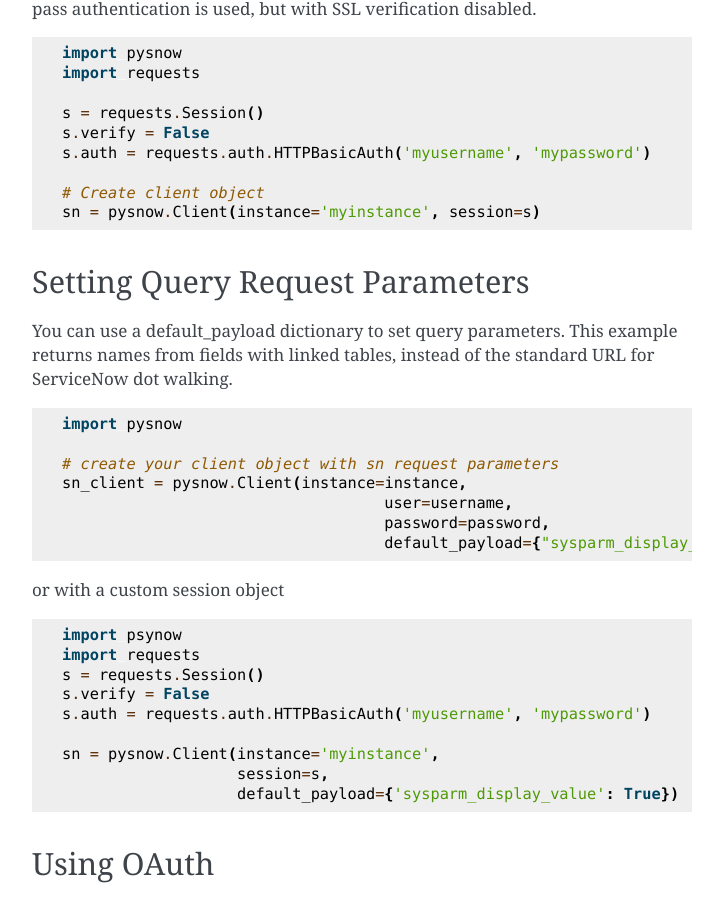
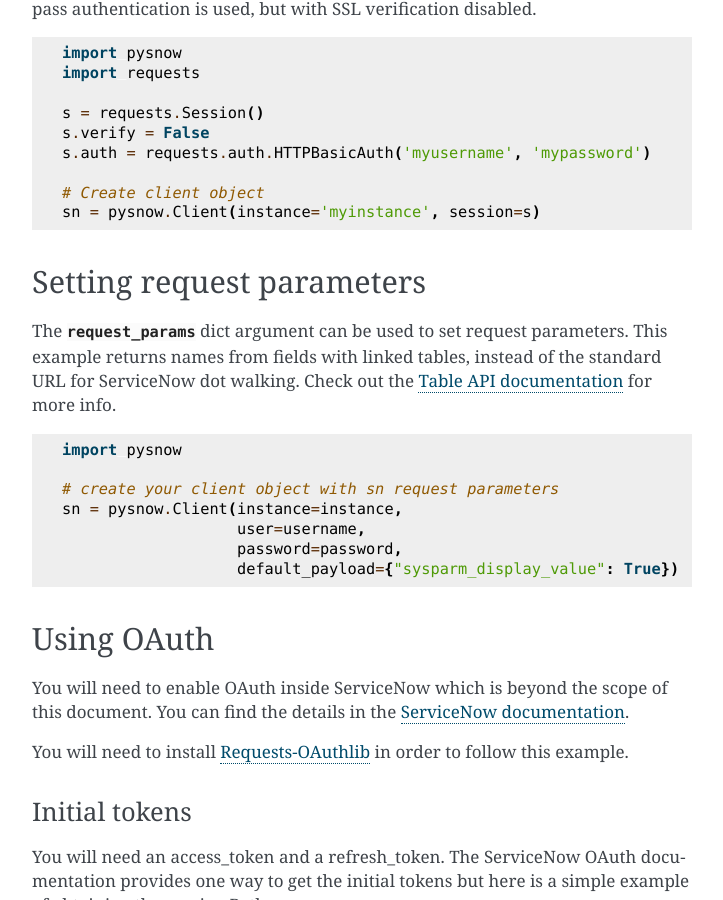
Before and after one commit to rbw/pysnow, a Sphinx documentation site: the page built from docs/usage/client.rst, in a window 1280 px wide and 900 px high, scrolled down 534 px. Shown: the whole window, without its empty margins (388-1111 px from the left). Built offline with Sphinx 7.4.7, drawn with Linux system fonts in a browser that asks for light colours; some of the changed text lies outside the part shown.

Commit message:
Doc fixes

```diff
--- a/docs/usage/client.rst
+++ b/docs/usage/client.rst
@@ -37,33 +37,20 @@
     sn = pysnow.Client(instance='myinstance', session=s)
 
 
-Setting Query Request Parameters
+Setting request parameters
 ------------------------
-You can use a default_payload dictionary to set query parameters. This example returns names from fields with linked tables, instead of the standard URL for ServiceNow dot walking.
+The `request_params` dict argument can be used to set request parameters. This example returns names from fields with linked tables, instead of the standard URL for ServiceNow dot walking.
+Check out the `Table API documentation <http://wiki.servicenow.com/index.php?title=Table_API#gsc.tab=0>`_ for more info.
 
 .. code-block:: python
 
     import pysnow
 
     # create your client object with sn request parameters
-    sn_client = pysnow.Client(instance=instance,
-                                       user=username,
-                                       password=password,
-                                       default_payload={"sysparm_display_value": "true"})
-
-or with a custom session object
-
-.. code-block:: python
-
-    import psynow
-    import requests
-    s = requests.Session()
-    s.verify = False
-    s.auth = requests.auth.HTTPBasicAuth('myusername', 'mypassword')
-
-    sn = pysnow.Client(instance='myinstance',
-                       session=s,
-                       default_payload={'sysparm_display_value': True})
+    sn = pysnow.Client(instance=instance,
+                       user=username,
+                       password=password,
+                       default_payload={"sysparm_display_value": True})
 
 
 Using OAuth
```
